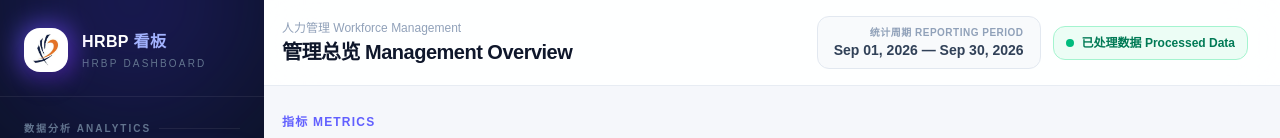
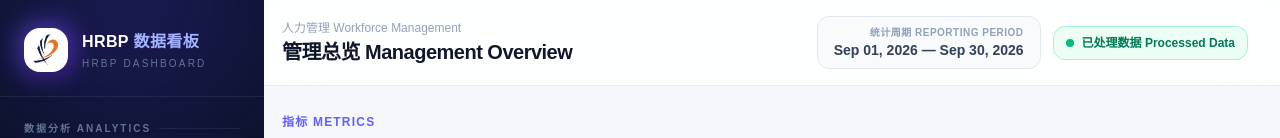
Before and after one commit to freddieguo/workforce-analytics, a Next.js app: page / in a window 1280 px wide. Shown: the top 138 px of the page. Built offline with nearby package versions, Linux system fonts and the light colour scheme.

Commit message:
change title

```diff
--- a/app/layout.tsx
+++ b/app/layout.tsx
@@ -13,8 +13,8 @@ const geistMono = Geist_Mono({
 });
 
 export const metadata: Metadata = {
-  title: "HR Dashboard",
-  description: "HR 数据看板 HR Dashboard",
+  title: "HRBP Dashboard",
+  description: "HRBP 数据看板 HRBP Dashboard",
   icons: {
     icon: "/logo.jpeg",
   },
--- a/components/Sidebar.tsx
+++ b/components/Sidebar.tsx
@@ -209,7 +209,7 @@ export default function Sidebar() {
         </div>
         <div>
           <div className="text-[16px] font-extrabold tracking-wide text-white">
-            HRBP <span className="font-semibold text-indigo-300">看板</span>
+            HRBP <span className="font-semibold text-indigo-300">数据看板</span>
           </div>
           <div className="mt-0.5 text-[10px] font-medium uppercase tracking-[0.22em] text-slate-500">
             HRBP Dashboard
```
